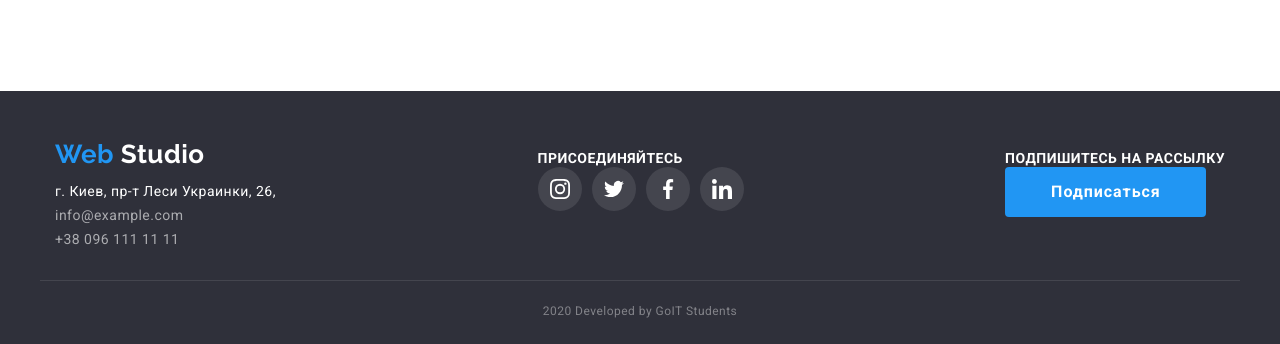
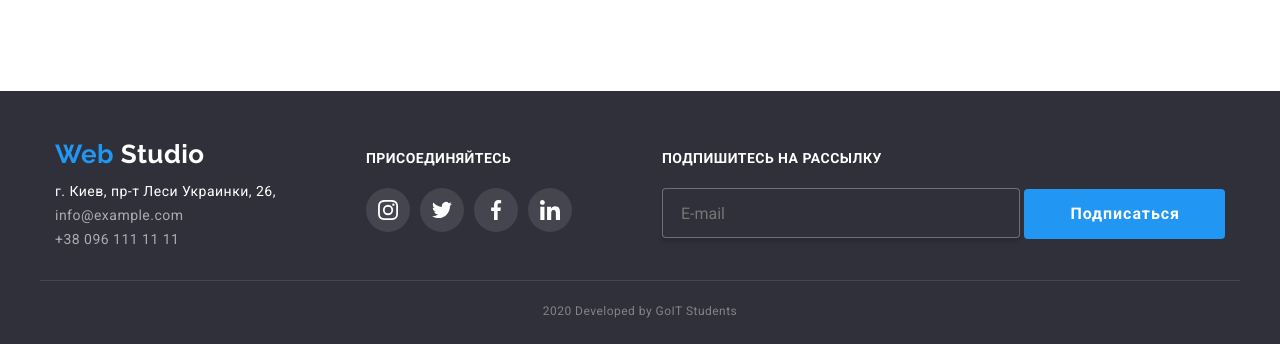
Before and after one commit to Alex-BC/goit-markup-hw-06, a plain HTML site: page index.html in a window 1280 px wide. Shown: the part 2675-3019 px from the top of the page. Drawn offline with nearby package versions, Linux system fonts and the light colour scheme.

Commit message:
Added footer form

```diff
--- a/css/styles.css
+++ b/css/styles.css
@@ -374,6 +374,8 @@ address .item:focus {
 }
 
 .action {
+  display: inline-block;
+  margin-bottom: 21px;
   font-weight: 700;
   font-size: 14px;
   line-height: 1.14;
@@ -714,3 +716,17 @@ button {
 .link:focus .overlay {
   transform: translateY(0);
 }
+
+.input {
+  padding: 12px 18px;
+  width: 358px;
+  height: 50px;
+  border: 1px solid rgba(255, 255, 255, 0.3);
+  box-sizing: border-box;
+  box-shadow: 0px 4px 4px rgba(0, 0, 0, 0.15);
+  border-radius: 4px;
+
+  color: #ffffff;
+  background-color: #2f303a;
+  outline: none;
+}
--- a/index.html
+++ b/index.html
@@ -451,8 +451,12 @@
         </div>
 
         <div class="action-studio-button">
+          <form>
           <p class="action">Подпишитесь на рассылку</p>
+          <br>
+          <input class="input" class="foot-form" type="text" placeholder="E-mail" />
           <a href="" class="studio-button">Подписаться</a>
+          </form>
         </div>
       </div>
 
```
